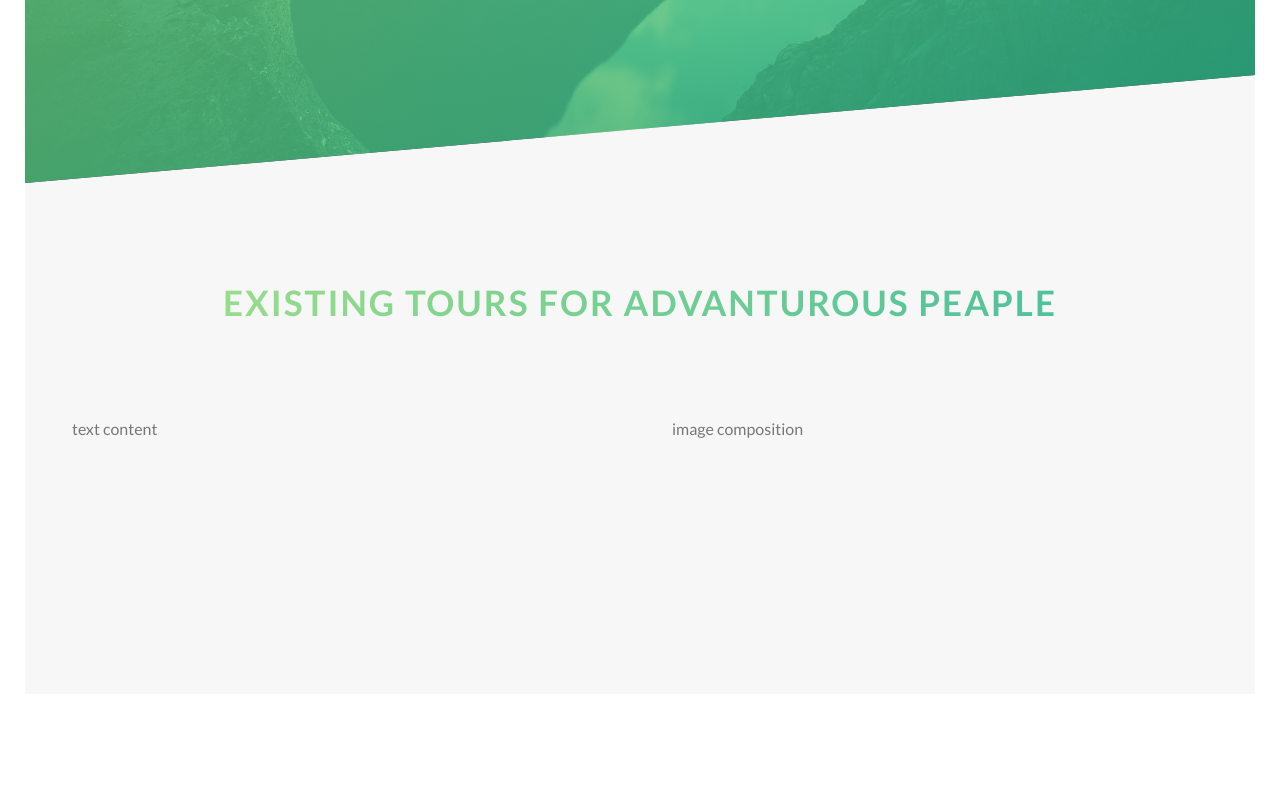
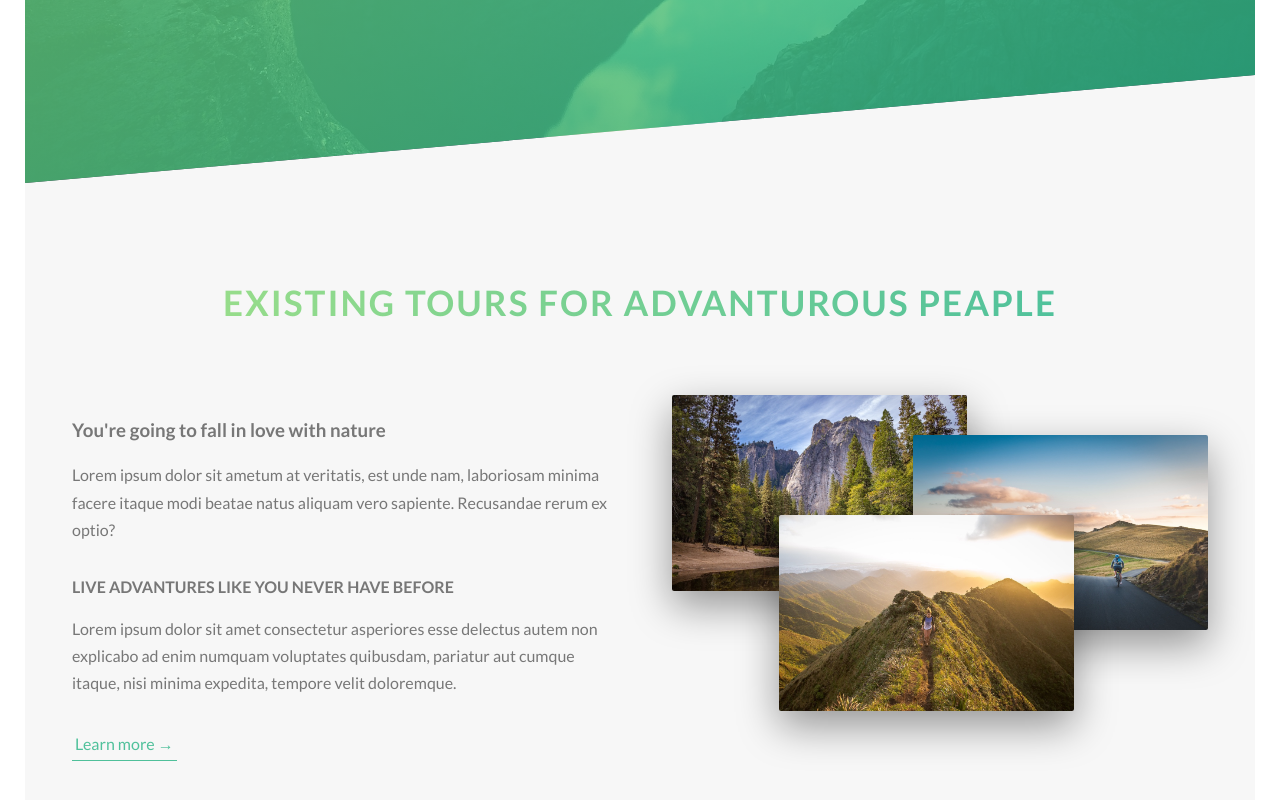
Before and after one commit to jozaghi/practice-css, a website: page index.html in a window 1280 px wide. Shown: the part 562-1362 px from the top of the page. Before the commit the page ends 1281 px from the top, so only its background shows below. Drawn offline with Linux system fonts and the light colour scheme.

Commit message:
add about section

```diff
--- a/index.html
+++ b/index.html
@@ -28,17 +28,29 @@
 
     <main>
         <section class="section-about">
-            <div class="u-text-center u-margin-button-8">
+            <div class="u-text-center u-margin-bottom-big">
                 <h2 class="heading-secondary">
                     Existing tours for advanturous peaple
                 </h2>
             </div>
             <div class="row">
                 <div class="col-1-of-2">
-                    text content
+                    <h3 class="heading-tertiary u-margin-bottom-small">You're going to fall in love with nature</h3>
+                    <p class="paragraph">
+                        Lorem ipsum dolor sit ametum at veritatis, est unde nam, laboriosam minima facere itaque modi beatae natus aliquam vero sapiente. Recusandae rerum ex optio?
+                    </p>
+                    <h3 class="heading-tretiary u-margin-bottom-small">Live advantures like you never have before</h3>
+                    <p class="paragraph">
+                        Lorem ipsum dolor sit amet consectetur  asperiores esse delectus autem non explicabo ad enim numquam voluptates quibusdam, pariatur aut cumque itaque, nisi minima expedita, tempore velit doloremque.
+                    </p>
+                    <a href="#" class="btn-text">Learn more &rarr;</a>
                 </div>
                 <div class="col-1-of-2">
-                    image composition
+                    <div class="composition">
+                        <img src="img/nat-1-large.jpg" alt="photo1" class="composition__photo composition__photo--p1">
+                        <img src="img/nat-2-large.jpg" alt="photo2" class="composition__photo composition__photo--p2">
+                        <img src="img/nat-3-large.jpg" alt="photo3" class="composition__photo composition__photo--p3">
+                    </div>
                 </div>
             </div>
         </section>
--- a/style/sass/abstracts/_variables.scss
+++ b/style/sass/abstracts/_variables.scss
@@ -5,6 +5,9 @@ $color-primary-light:rgba(126, 213, 111, 0.801);
 $color-primary-dark:rgba(40, 180, 133, 0.808);
 $color-gray-light-1:#f7f7f7;
 
+//
+$default-font-size:1.6rem;
+
 
 
 //grid
--- a/style/sass/base/_typography.scss
+++ b/style/sass/base/_typography.scss
@@ -46,3 +46,16 @@ body{
         text-shadow: .5rem 1rem 2rem rgba(0, 0, 0,.2);
     }
 }
+
+.heading-tretiary{
+    font-size: $default-font-size;
+    font-weight: 700;
+    text-transform: uppercase;
+}
+
+.paragraph{
+    font-size: $default-font-size;
+    &:not(:last-child){
+        margin-bottom: 3rem;
+    }
+}
--- a/style/sass/base/_utilities.scss
+++ b/style/sass/base/_utilities.scss
@@ -2,6 +2,14 @@
     text-align: center;
 }
 
-.u-margin-button-8{
+.u-margin-bottom-big{
     margin-bottom: 8rem;
 }
+
+.u-margin-bottom-mediom{
+    margin-bottom: 4rem;
+}
+
+.u-margin-bottom-small{
+    margin-bottom: 1.5rem;
+}
--- a/style/sass/componets/_button.scss
+++ b/style/sass/componets/_button.scss
@@ -46,3 +46,27 @@
         transition: all .4s;
     }
 }
+
+.btn-text{
+    &:link,
+    &:visited{
+        color:$color-primary-dark;
+        display: inline-block;
+        text-decoration: none;
+        border-bottom: 1px solid $color-primary-dark;
+        padding: 3px;
+        font-size: $default-font-size;
+        transition: all .2s;
+    }
+
+    &:hover{
+        background-color: $color-primary-dark;
+        color: white;
+        box-shadow: 0 1rem 2rem rgba(0,0,0,.15);
+        transform: translateY(-2px)
+    }
+    &:active{
+        box-shadow: 0 .5rem 1rem rgba(0,0,0,.15);
+        transform:translateY(0);
+    }
+}
--- /dev/null
+++ b/style/sass/componets/_composition.scss
@@ -0,0 +1,36 @@
+.composition{
+    position: relative;
+    &__photo{
+        width: 55%;
+        box-shadow: 0 1.5rem 4rem rgba(0,0,0,.4);
+        border-radius: 2px;
+        position: absolute;
+        z-index: 10;
+        transition: all .2s;
+        outline-offset: 2rem;
+        &--p1{
+            left: 0;
+            top:-2rem;
+        }
+
+        &--p2{
+            right:0;
+            top:20px;
+        }
+
+        &--p3{
+            left: 20%;
+            top:10rem;
+        }
+        &:hover{
+            outline: 1.5rem solid $color-primary-dark;
+            transform: scale(1.05) translateY(-.5rem);
+            box-shadow: 0 2.5rem 4rem rgba(0,0,0,.5);
+            z-index: 20;
+        }
+    }
+
+    &:hover &__photo:not(:hover){
+        transform: scale(.95);
+    }
+}
--- a/style/sass/main.scss
+++ b/style/sass/main.scss
@@ -9,6 +9,7 @@
 @import "./base/typography";
 
 @import "./componets/button";
+@import "./componets/composition";
 
 @import "./layout/header";
 @import "./layout/grid";
```
Also changed, not shown: main.css.
